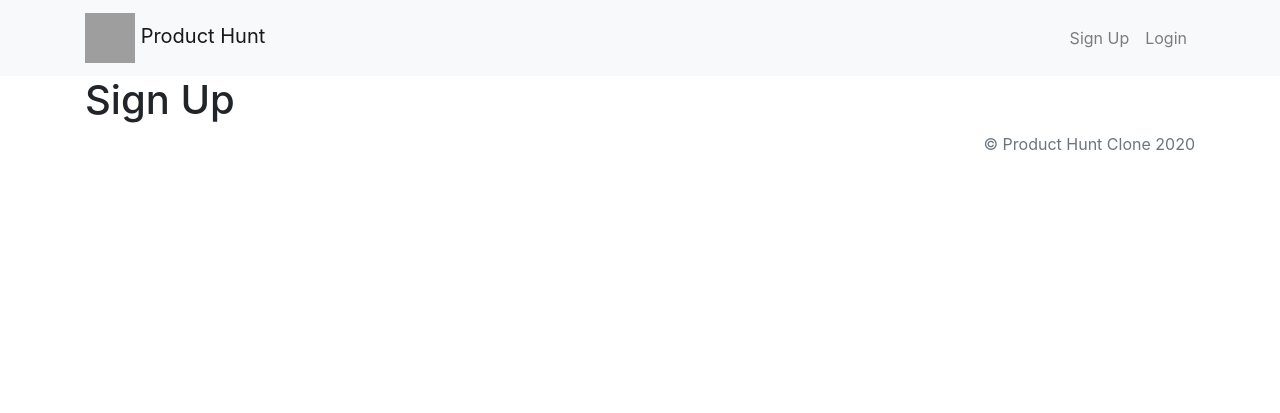
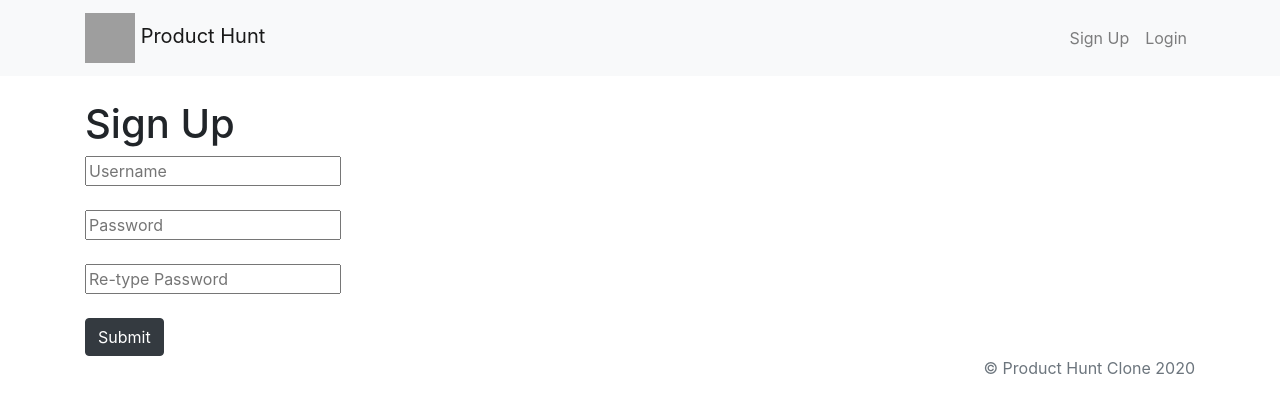
Before and after one commit to FilipDimi/product-hunt-clone, a Django app: page /account/signup in a window 1280 px wide. Shown: the top 413 px of the page. Run offline with Django 3.2, Linux system fonts and the light colour scheme; some libraries are stand-ins or nearby versions; grey boxes are pictures that could not be loaded.

Commit message:
Sign Up HTML

```diff
--- a/account/templates/account/signup.html
+++ b/account/templates/account/signup.html
@@ -1,5 +1,19 @@
 {% extends 'base.html' %}
 
 {% block contect %}
+    <br />
     <h1>Sign Up</h1>
+
+    <form method="POST" action="{% url 'signup' %}">
+        {% csrf_token %}
+
+        <input placeholder="Username" type="text" name="username">
+        <br /><br />
+        <input placeholder="Password" type="password" name="password1">
+        <br /><br />
+        <input placeholder="Re-type Password" type="password" name="password2">
+        <br />
+        <br />
+        <input class="btn btn-dark" type="submit">
+    </form>
 {% endblock %}
```
